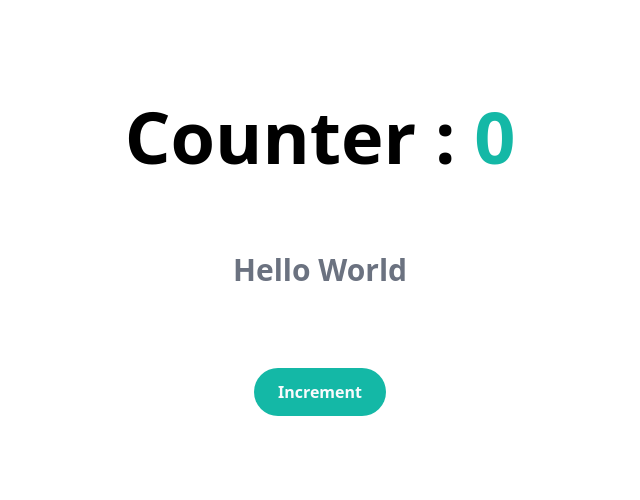
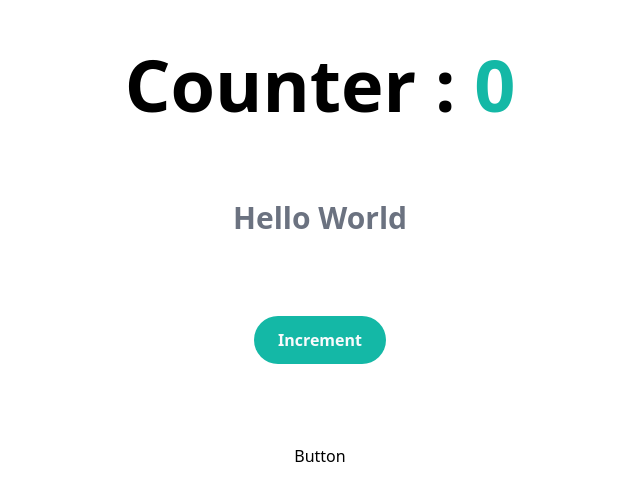
Before and after one commit to moutafatin1/practicing-react, a React (Vite) app: page / in a window 1280 px wide. Shown: the part 142-642 px from the top of the page, without its empty margins (320-960 px from the left). Built offline with nearby package versions, Linux system fonts and the light colour scheme.

Commit message:
build: path aliases

```diff
--- a/package.json
+++ b/package.json
@@ -39,6 +39,7 @@
     "eslint-config-airbnb": "^19.0.4",
     "eslint-config-airbnb-typescript": "^17.0.0",
     "eslint-config-prettier": "^8.5.0",
+    "eslint-import-resolver-typescript": "^3.5.2",
     "eslint-plugin-import": "^2.26.0",
     "eslint-plugin-jsx-a11y": "^6.6.1",
     "eslint-plugin-prettier": "^4.2.1",
@@ -52,6 +53,7 @@
     "tailwindcss": "^3.2.1",
     "typescript": "^4.6.4",
     "vite": "^3.1.0",
+    "vite-tsconfig-paths": "^3.5.2",
     "vitest": "^0.24.3"
   }
 }
--- a/src/App.tsx
+++ b/src/App.tsx
@@ -1,3 +1,4 @@
+import { Button } from '@components';
 import { useState } from 'react';
 
 const App = () => {
@@ -15,6 +16,7 @@ const App = () => {
         >
           Increment
         </button>
+        <Button />
       </div>
     </main>
   );
--- /dev/null
+++ b/src/Testc.tsx
@@ -0,0 +1,3 @@
+export const Testc = () => {
+  return <div>Testc</div>;
+};
--- /dev/null
+++ b/src/components/Button.tsx
@@ -0,0 +1,5 @@
+import React from 'react';
+
+export const Button = () => {
+  return <div>Button</div>;
+};
--- /dev/null
+++ b/src/components/index.ts
@@ -0,0 +1 @@
+export * from './Button';
--- a/vite.config.ts
+++ b/vite.config.ts
@@ -3,11 +3,13 @@
 /// <reference types="vite/client" />
 
 import react from '@vitejs/plugin-react';
+import tsconfigPaths from 'vite-tsconfig-paths';
+
 import { defineConfig } from 'vite';
 
 // https://vitejs.dev/config/
 export default defineConfig({
-  plugins: [react()],
+  plugins: [react(), tsconfigPaths()],
   test: {
     globals: true,
     environment: 'jsdom',
```
Also changed, not shown: tsconfig.json (+6 -1 lines), .eslintrc.cjs (deleted), .eslintrc.json (added), 1 other file (tests, documents, lock files or other folders).
